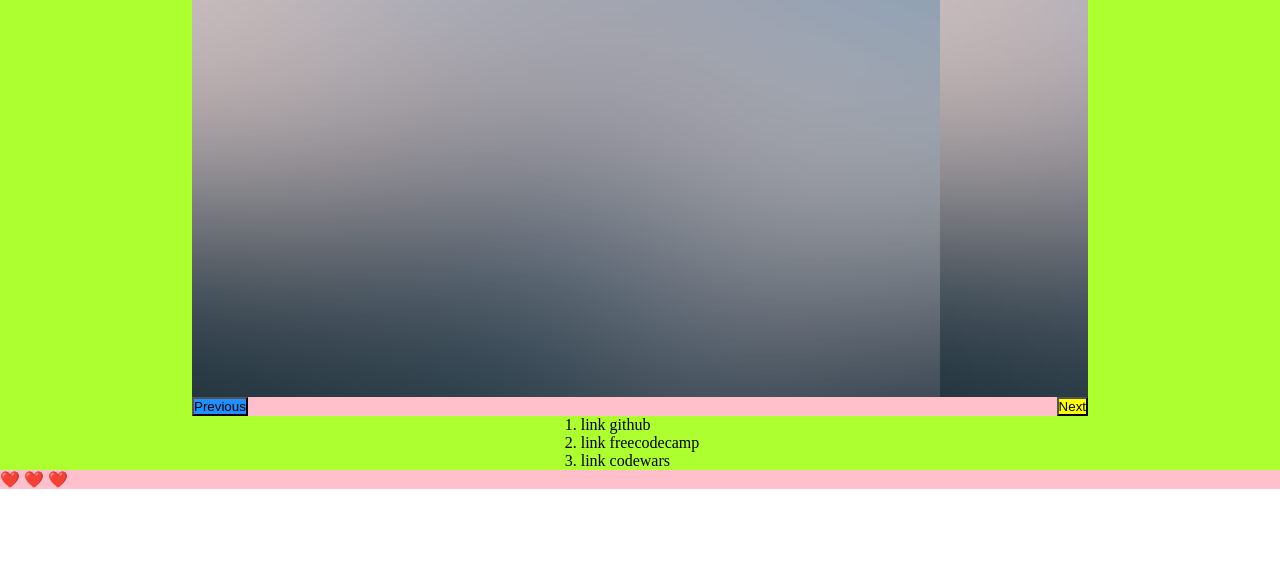
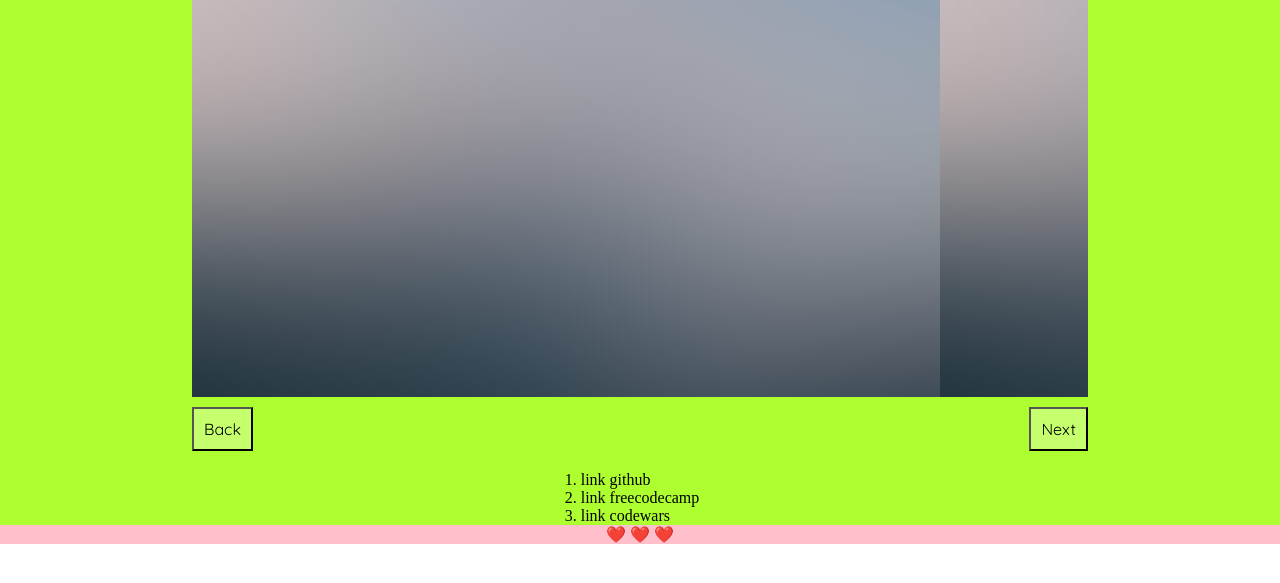
Before and after one commit to sarahyjja/OnePagePresentation, a plain HTML site: page index.html in a window 1280 px wide. Shown: the part 85-668 px from the top of the page. Drawn offline with Linux system fonts and the light colour scheme.

Commit message:
Buttons basic styling

```diff
--- a/index.html
+++ b/index.html
@@ -3,6 +3,7 @@
 <head>
   <meta charset="utf-8">
   <link rel="stylesheet" href="style.css">
+  <link href="https://fonts.googleapis.com/css?family=Quicksand" rel="stylesheet">
   <title>sarah kharraz</title>
 </head>
 <body>
@@ -22,7 +23,7 @@
       </div>
     </div>
     <div class="buttons">
-      <button class="btnLeft">Previous</button>
+      <button class="btnLeft">Back</button>
       <button class="btnRight">Next</button>
     </div>
     <ol>
--- a/style.css
+++ b/style.css
@@ -34,14 +34,21 @@
 }
 
 .buttons {
-  background-color: pink;
+  /* background-color: pink; */
   display: flex;
   justify-content: space-between;
   width: 70%;
+  margin-top: 10px;
+  margin-bottom: 20px;
 }
 
 .btnLeft {
-  background-color: dodgerblue;
+  padding: 10px;
+  background-color: rgba(255, 255, 255, 0.3);
+  border-color: #000;
+  color: #000;
+  font-family: 'Quicksand', sans-serif;
+  font-size: 1em;
 }
 
 .btnLeft:hover {
@@ -49,7 +56,12 @@
 }
 
 .btnRight {
-  background-color: yellow;
+  padding: 10px;
+  background-color: rgba(255, 255, 255, 0.3);
+  border-color: #000;
+  color: #000;
+  font-family: 'Quicksand', sans-serif;
+  font-size: 1em;
 }
 
 .btnRight:hover {
@@ -68,4 +80,5 @@ img {
 .footer {
   background-color: pink;
   width: 100%;
+  text-align: center;
 }
```
